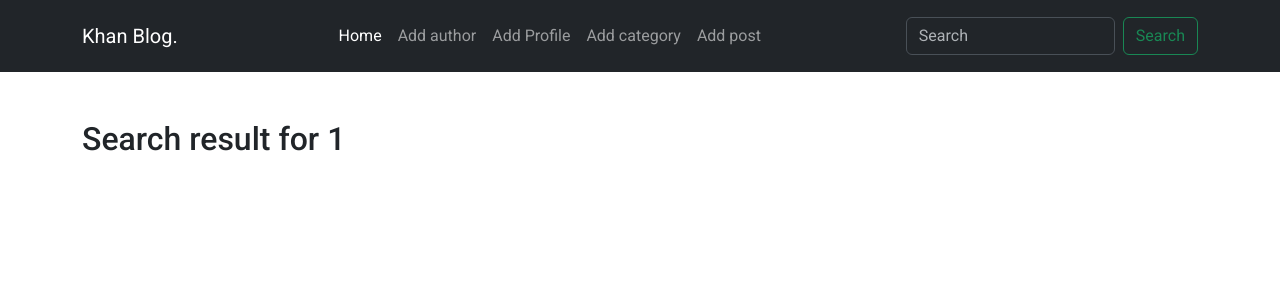
After one commit to nmkhans/khan_blog_2, a Django app: page /search/1/ in a window 1280 px wide. The commit adds this page. Shown: the top 300 px of the page. Run offline with Django 5.2, Linux system fonts and the light colour scheme.

Commit message:
search page added

```diff
--- a/khan_blog/templates/index.html
+++ b/khan_blog/templates/index.html
@@ -22,7 +22,9 @@
                 <button class="btn btn-warning">
                   <a class="nav-link" href="{% url 'edit-post' item.id %}">Edit</a>
                 </button>
-                <button class="btn btn-danger">Delete</button>
+                <button class="btn btn-danger">
+                  <a class="nav-link" href="{% url 'delete-post' item.id %}">Delete</a>
+                </button>
               </div>
             </div>
           </div>
--- /dev/null
+++ b/khan_blog/templates/search.html
@@ -0,0 +1,16 @@
+{% extends 'base.html' %}
+
+{% block title %} Search result for - {{search_term}}{% endblock %}
+
+{% block maincontent %}
+  <section class="container py-5">
+    <div class="row">
+      <div class="col-12">
+        <h2>Search result for {{search_term}}</h2>
+      </div>
+    </div>
+    <div class="row">
+
+    </div>
+  </section>
+{% endblock %}
--- a/khan_blog/urls.py
+++ b/khan_blog/urls.py
@@ -5,6 +5,7 @@ from . import views
 urlpatterns = [
     path('admin/', admin.site.urls),
     path('', views.home, name = 'home'),
+    path('search/<str:search_term>/', views.search, name = 'search'),
     path('author/', include('author.urls')),
     path('categories/', include('categories.urls')),
     path('post/', include('post.urls')),
--- a/khan_blog/views.py
+++ b/khan_blog/views.py
@@ -4,3 +4,8 @@ from post.models import Post
 def home(req):
   data = Post.objects.all()
   return render(req, 'index.html', {'data': data})
+
+def search(req, search_term):
+  # posts = Post.objects.get(title = search_term)
+  # print(posts.id)
+  return render(req, 'search.html', {'search_term': search_term})
--- a/post/urls.py
+++ b/post/urls.py
@@ -3,5 +3,6 @@ from . import views
 
 urlpatterns = [
   path('add-post/', views.add_post, name='add-post') ,
-  path('edit-post/<int:id>/', views.edit_post, name="edit-post")
+  path('edit-post/<int:id>/', views.edit_post, name="edit-post"),
+  path('delete-post/<int:id>/', views.delete_post, name="delete-post")
 ]
--- a/post/views.py
+++ b/post/views.py
@@ -26,3 +26,8 @@ def edit_post(req, id):
     form = PostForm(instance = post)
 
   return render(req, 'posts/add_post.html', {'form': form})
+
+def delete_post(req, id):
+  Post.objects.get(pk = id).delete()
+
+  return redirect('home')
```
Also changed, not shown: db.sqlite3.
